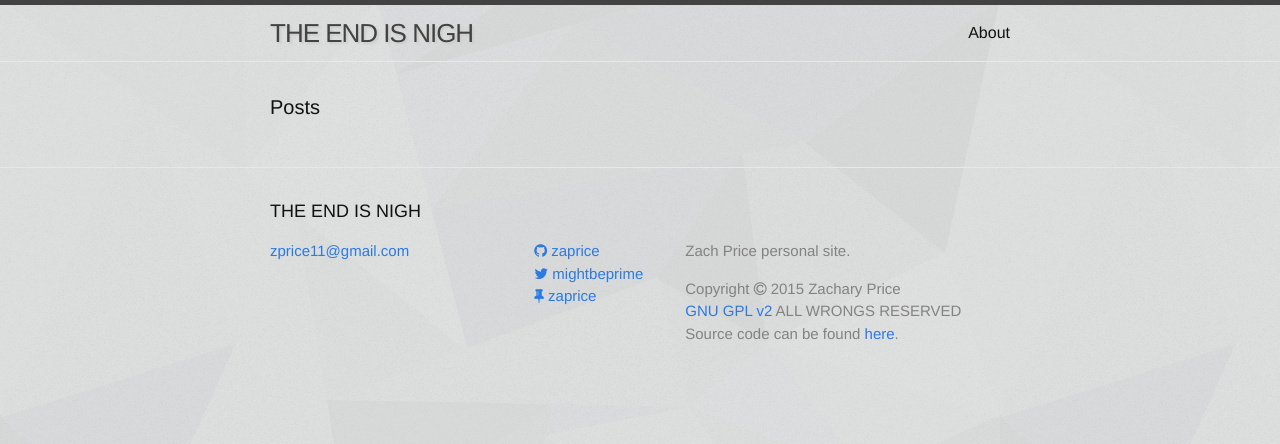
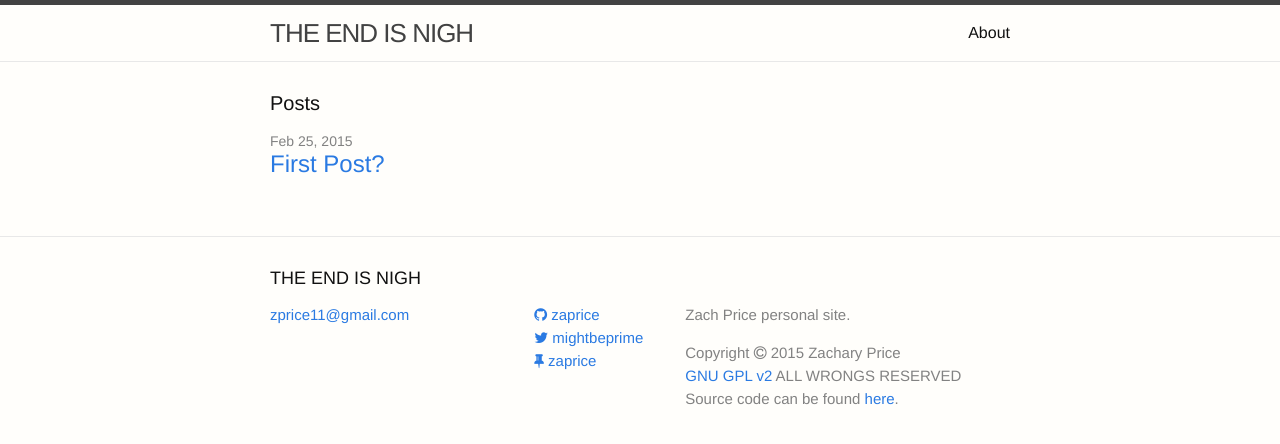
Before and after one commit to zaprice/cryptocalyp.se, a Jekyll site: the page built from index.html, in a window 1280 px wide. Shown: the top 444 px of the page. Built offline with Jekyll 4.4.1, drawn with Linux system fonts in a browser that asks for light colours; nearby versions of some CDN libraries.

Commit message:
first post; CSS updates

```diff
--- a/_sass/_base.scss
+++ b/_sass/_base.scss
@@ -19,9 +19,8 @@ body {
     line-height: $base-line-height;
     font-weight: $base-font-weight;
     color: $text-color;
-    // background-color: $background-color;
+    background-color: $background-color;
     -webkit-text-size-adjust: 100%;
-    background: url(/assets/img/shattered_@2X.png);
 }
 
 
--- a/_sass/_layout.scss
+++ b/_sass/_layout.scss
@@ -16,7 +16,6 @@
     letter-spacing: -1px;
     margin-bottom: 0;
     float: left;
-    text-shadow: 2px 2px 2px $text-shadow-color;
 
     &,
     &:visited {
--- a/css/main.scss
+++ b/css/main.scss
@@ -9,7 +9,7 @@
 $base-font-family: Helvetica Neue, Helvetica, Arial, sans-serif;
 $base-font-size:   16px;
 $small-font-size:  $base-font-size * 0.875;
-$base-line-height: 1.5;
+$base-line-height: 1.42857em;
 $base-font-weight: 300;
 
 $h1-font-weight: 100;
@@ -18,7 +18,7 @@ $post-link-font-weight: 200;
 $spacing-unit:     30px;
 
 $text-color:       #111;
-$background-color: #fdfdfd;
+$background-color: #fffefb;
 $brand-color:      #2a7ae2;
 $text-shadow-color: #cccccc;
 
```
Also changed, not shown: _posts/2015-02-25-first-post.markdown (added, +15 -0 lines), assets/img/shattered_@2X.png (deleted).
